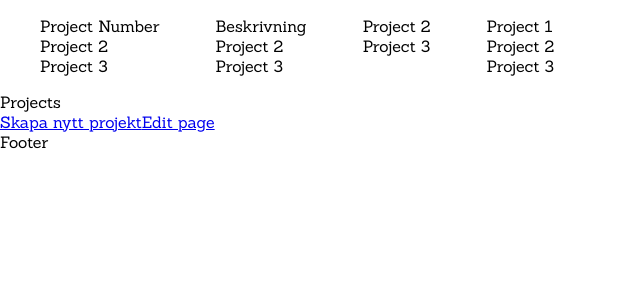
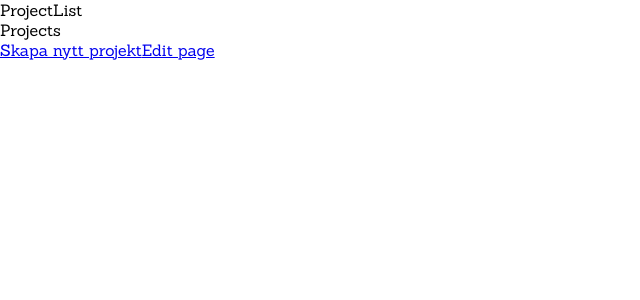
Before and after one commit to Bearjewbot/WebApp, a React (Vite) app: page / in a window 1280 px wide. Shown: the top 300 px of the page, without its empty margins (0-640 px from the left). Built offline with nearby package versions, Linux system fonts and the light colour scheme; a web font is replaced by a local one.

Commit message:
add project context, create list elements, correct syntax errors

```diff
--- a/src/App.jsx
+++ b/src/App.jsx
@@ -1,18 +1,15 @@
 import './App.css'
-import { BrowserRouter, Routes, Route } from 'react-router-dom'
+import { Routes, Route } from 'react-router-dom'
 import Projects from './pages/Projects'
 import CreateProject from './pages/CreateProject'
 import EditProject from './pages/EditProject'
+
 
 function App() {
 
 
   return (
     <>
-     <BrowserRouter>
-      <header>
-
-      </header>
       <main>
         <Routes>
           <Route path="/projects" element={<Projects />}/>
@@ -22,8 +19,7 @@ function App() {
           <Route path="/" element={<Projects />}/>
         </Routes>
       </main>
-      <footer>Footer</footer>
-     </BrowserRouter>
+
     </>
   )
 }
--- a/src/contexts/ProjectContext.jsx
+++ b/src/contexts/ProjectContext.jsx
@@ -1,13 +1,13 @@
-import { createContext, useEffect } from "react";
+import { createContext, useEffect, useState } from "react";
 
 export const ProjectContext = createContext()
 
 export const ProjectProvider = ({children}) => {
 
     const apiUri = ''
-    const defaultValues = {id: '', description: '', notes: '', statusTypeId: '', startDate: '', endDate: '', userEntityId:'', serviceTypeId: '', customerEntityId: ''};
+    const defaultValues = {id: 0, description: '', notes: '', statusType: {}, startDate: '', endDate: '', userEntity: {}, serviceType: {}, customerEntity: {}};
     const [projects, setProjects] = useState([])
-    cont [project, setProject] = useState({defaultValues})
+    const [project, setProject] = useState({defaultValues})
 
     const getProjectsValues = async () => {
         const response = await fetch(`${apiUri}`)
--- /dev/null
+++ b/src/elements/ProjectList.jsx
@@ -0,0 +1,25 @@
+import React, { useContext, useEffect } from 'react'
+import { ProjectContext } from '../contexts/ProjectContext'
+import ProjectListItem from './ProjectListItem'
+
+const ProjectList = () => {
+
+    const {projects, getProjectsValues} = useContext(ProjectContext)
+
+  useEffect(() => {
+     getProjectsValues()
+  } , [])
+
+
+  return (
+    <div>ProjectList
+    {
+        projects.map(project => (
+            <ProjectListItem key={project.id} item={project}/>
+        ))
+    }
+    </div>
+  )
+}
+
+export default ProjectList
--- /dev/null
+++ b/src/elements/ProjectListItem.jsx
@@ -0,0 +1,19 @@
+import React from 'react'
+import { Link } from 'react-router-dom'
+
+const ProjectListItem = ({project}) => {
+
+
+  return (
+    <Link to={`/projects/${project.id}`} >
+       <div>{project.id}</div>
+       <div>{project.description}</div>
+       <div>{project.startDate}</div>
+       <div>{project.endDate}</div>
+       <div>{project.userEntityId.fullName}</div>
+    </Link>
+
+  )
+}
+
+export default ProjectListItem
--- a/src/main.jsx
+++ b/src/main.jsx
@@ -1,9 +1,15 @@
 import { StrictMode } from 'react'
 import { createRoot } from 'react-dom/client'
 import App from './App.jsx'
+import { ProjectProvider } from './contexts/ProjectContext.jsx'
+import { BrowserRouter } from 'react-router-dom'
 
 createRoot(document.getElementById('root')).render(
   <StrictMode>
-     <App />
+    <BrowserRouter>
+      <ProjectProvider>
+        <App/>
+      </ProjectProvider>
+    </BrowserRouter>
   </StrictMode>,
 )
--- a/src/pages/EditProject.jsx
+++ b/src/pages/EditProject.jsx
@@ -1,9 +1,20 @@
-import React, { useEffect, useState } from 'react'
-import { Link } from 'react-router-dom'
+import React, { useContext, useEffect, useState } from 'react'
+import { Link, useParams } from 'react-router-dom'
+import { ProjectContext } from '../contexts/ProjectContext';
 
 const EditProject = () => {
 
-    const defailtValues = {Title: 'Hej', Description: ''}
+    const { id } = useParams();
+    const {project, getProjectValues} = useContext(ProjectContext);
+
+     useEffect(() => {
+         getProjectValues(id)
+         if (id !== 0) {
+         document.getElementById('projectNumber').value = project.id;
+         document.getElementById('projectDescription').value = project.description;
+         }
+     } , [id])
+
     return (
     <>
 
--- a/src/pages/Projects.jsx
+++ b/src/pages/Projects.jsx
@@ -1,34 +1,17 @@
-import React, { useEffect, useState } from 'react'
+import React from 'react'
 import { Link } from 'react-router-dom'
+import ProjectList from '../elements/ProjectList'
 
 const Projects = () => {
+
+
   return (
     <>
 
       <div className='list-wrapper'>
-      <ul>
-        <li>Project Number</li>
-        <li>Project 2</li>
-        <li>Project 3</li>
-      </ul>
 
-      <ul>
-        <li>Beskrivning</li>
-        <li>Project 2</li>
-        <li>Project 3</li>
-      </ul>
-      <ul>
-        <li></li>
-        <li>Project 2</li>
-        <li>Project 3</li>
-      </ul>
-      <ul>
-        <li>Project 1</li>
-        <li>Project 2</li>
-        <li>Project 3</li>
-      </ul>
       </div>
-
+      <ProjectList></ProjectList>
 
       <div>Projects</div>
       <Link to="/projects/create">Skapa nytt projekt</Link>
```
Also changed, not shown: src/components/Footer.jsx (deleted, +0 -11 lines), src/components/Header.jsx (deleted, +0 -11 lines). Lines whose indentation alone changed are shown as unchanged.
